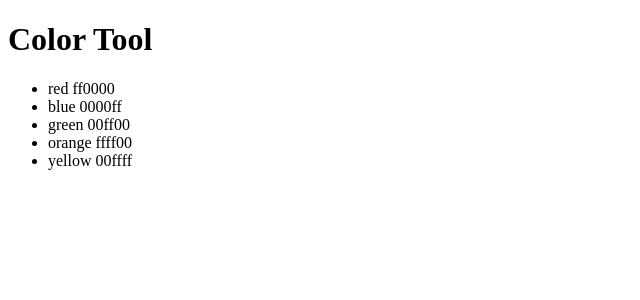
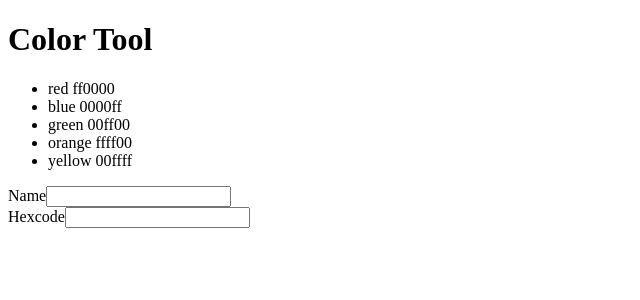
Before and after one commit to t4d-classes/react_03102021, a React (Create React App) app in the folder demo-app/: page / in a window 1280 px wide. Shown: the top 300 px of the page, without its empty margins (0-640 px from the left). Built offline with nearby package versions, Linux system fonts and the light colour scheme.

Commit message:
add state demo

```diff
--- a/demo-app/src/components/ColorTool.js
+++ b/demo-app/src/components/ColorTool.js
@@ -1,22 +1,32 @@
-export function ColorTool() {
+import { useState } from "react";
 
-  // model data
-
-  const colors = [
-    { id: 1, name: "red", hexcode: "ff0000" },
-    { id: 2, name: "blue", hexcode: "0000ff" },
-    { id: 3, name: "green", hexcode: "00ff00" },
-    { id: 4, name: "orange", hexcode: "ffff00" },
-    { id: 5, name: "yellow", hexcode: "00ffff" },
-  ];
-
+export function ColorTool(props) {
   // render logic
 
-  const colorListItems = colors.map((color) => (
+  const [colorForm, setColorForm] = useState(
+    {
+      name: "",
+      hexcode: "",
+    } /* initial form state */
+  );
+
+  const colorListItems = props.colors.map((color) => (
     <li key={color.id}>
       {color.name} {color.hexcode}
     </li>
   ));
+
+  // are similar to the methods on the class
+  const change = (e) => {
+    setColorForm({
+      ...colorForm, // copy the properties from the original object
+
+      // updates the property of the field I am typing into
+      [e.target.name]: e.target.value,
+    });
+  };
+
+  console.log(colorForm);
 
   return (
     <>
@@ -24,6 +34,28 @@ export function ColorTool() {
         <h1>Color Tool</h1>
       </header>
       <ul>{colorListItems}</ul>
+      <form>
+        <div>
+          <label htmlFor="name-input">Name</label>
+          <input
+            type="text"
+            id="name-input"
+            value={colorForm.name}
+            name="name"
+            onChange={change}
+          />
+        </div>
+        <div>
+          <label htmlFor="hexcode-input">Hexcode</label>
+          <input
+            type="text"
+            id="hexcode-input"
+            name="hexcode"
+            value={colorForm.hexcode}
+            onChange={change}
+          />
+        </div>
+      </form>
     </>
   );
 }
--- a/demo-app/src/index.js
+++ b/demo-app/src/index.js
@@ -2,4 +2,21 @@ import { render } from "react-dom";
 
 import { ColorTool } from "./components/ColorTool";
 
-render(<ColorTool />, document.querySelector("#root"));
+// model data
+
+const colorList = [
+  { id: 1, name: "red", hexcode: "ff0000" },
+  { id: 2, name: "blue", hexcode: "0000ff" },
+  { id: 3, name: "green", hexcode: "00ff00" },
+  { id: 4, name: "orange", hexcode: "ffff00" },
+  { id: 5, name: "yellow", hexcode: "00ffff" },
+];
+//                            props
+// React.createElement(Color, { colors: colorList } )
+
+render(
+  <>
+    <ColorTool colors={colorList} />
+  </>,
+  document.querySelector("#root")
+);
```
